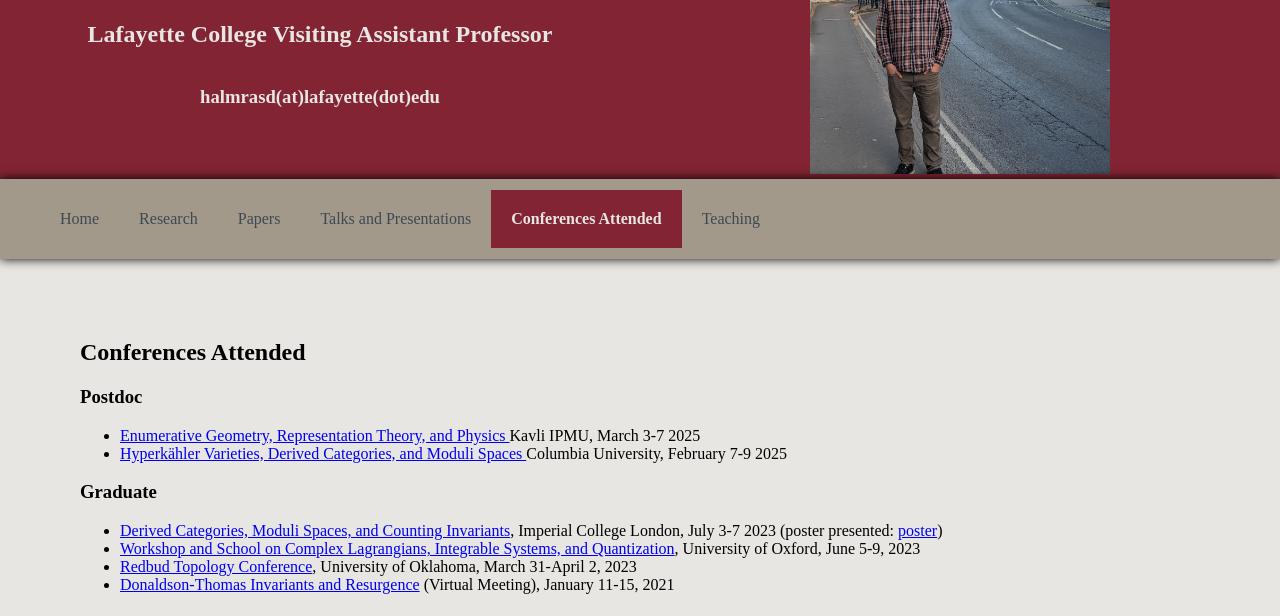
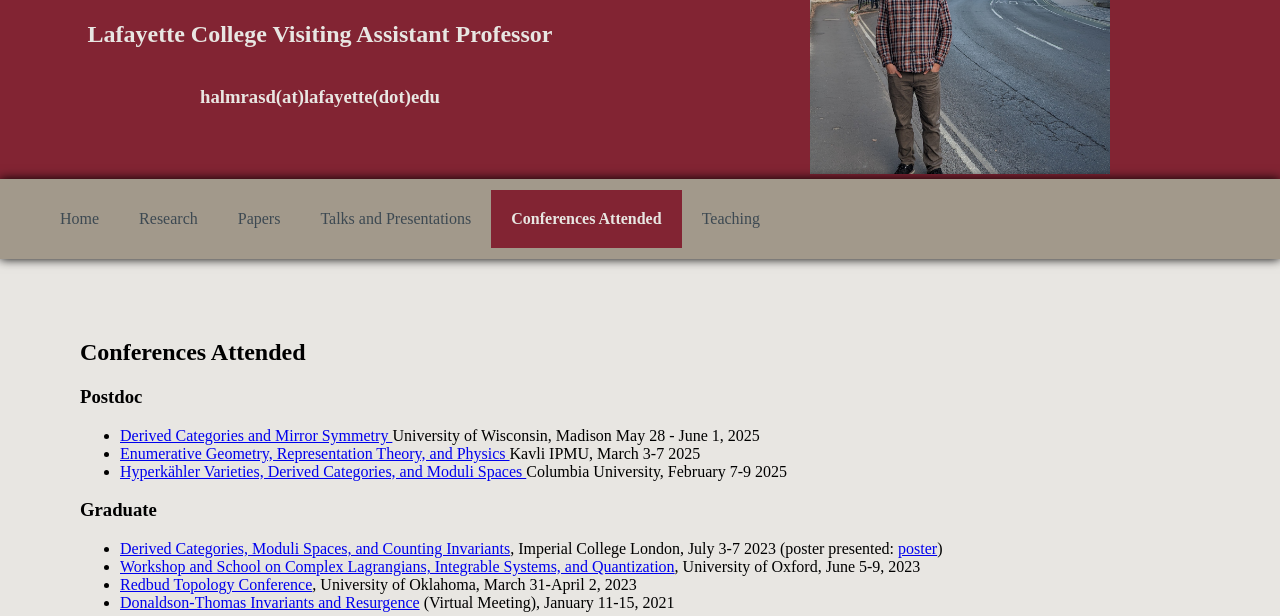
Before and after one commit to DanielHalmrast/DanielHalmrast.github.io, a plain HTML site: page conferences.html in a window 1280 px wide. Shown: the part 131-747 px from the top of the page. Drawn offline with nearby package versions, Linux system fonts and the light colour scheme.

Commit message:
added wisconsin to conferences

```diff
--- a/conferences.html
+++ b/conferences.html
@@ -27,6 +27,13 @@
             <h2>Conferences Attended</h2>
             <h3> Postdoc </h3>
             <ul>
+                <li>
+                    <a href="https://people.math.wisc.edu/~caldararu/frgconf/">
+                        Derived Categories and Mirror Symmetry
+                    </a>
+                    University of Wisconsin, Madison
+                    May 28 - June 1, 2025
+                </li>
                 <li>
                     <a href=https://indico.ipmu.jp/event/427/overview>
                         Enumerative Geometry, Representation Theory, and Physics
```
